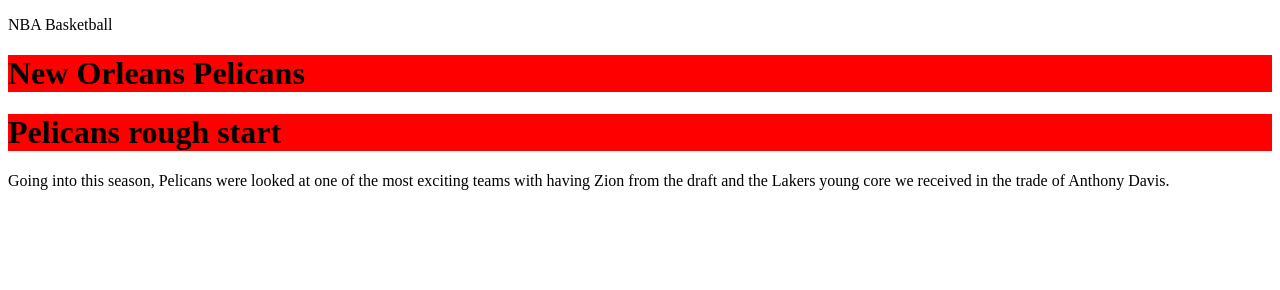
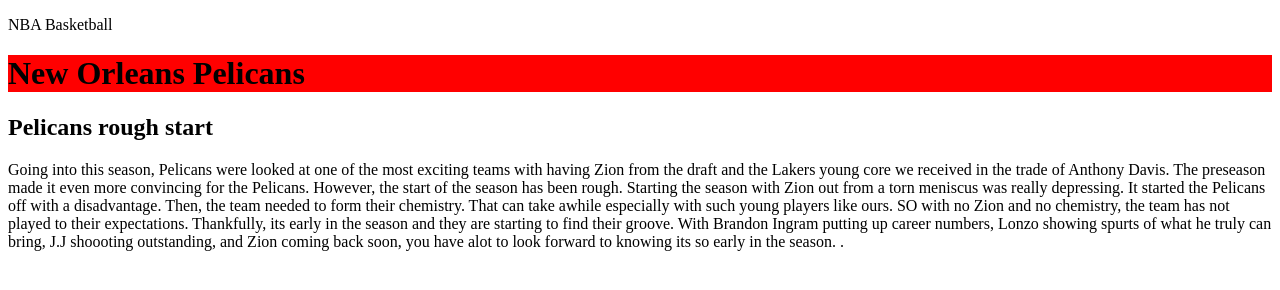
Before and after one commit to TravisCockrell/TravisCockrell.github.io, a plain HTML site: page index.html in a window 1280 px wide. Drawn offline with Linux system fonts and the light colour scheme.

Commit message:
Update index.html

```diff
--- a/index.html
+++ b/index.html
@@ -13,5 +13,6 @@
      background-color: red;
     }
 </style>
-<h1>Pelicans rough start</h1>
-<p>Going into this season, Pelicans were looked at one of the most exciting teams with having Zion from the draft and the Lakers young core we received in the trade of Anthony Davis.</p>
+<h2>Pelicans rough start</h2>
+<p>Going into this season, Pelicans were looked at one of the most exciting teams with having Zion from the draft and the Lakers young core we received in the trade of Anthony Davis. The preseason made it even more convincing for the Pelicans. However, the start of the season has been rough. Starting the season with Zion out from a torn meniscus was really depressing. It started the Pelicans off with a disadvantage. Then, the team needed to form their chemistry. That can take awhile especially with such young players like ours. SO with no Zion and no chemistry, the team has not played to their expectations. Thankfully, its early in the season and they are starting to find their groove. With Brandon Ingram putting up career numbers, Lonzo showing spurts of what he truly can bring, J.J shoooting outstanding, and Zion coming back soon, you have alot to look forward to knowing its so early in the season. .
+</p>
```
